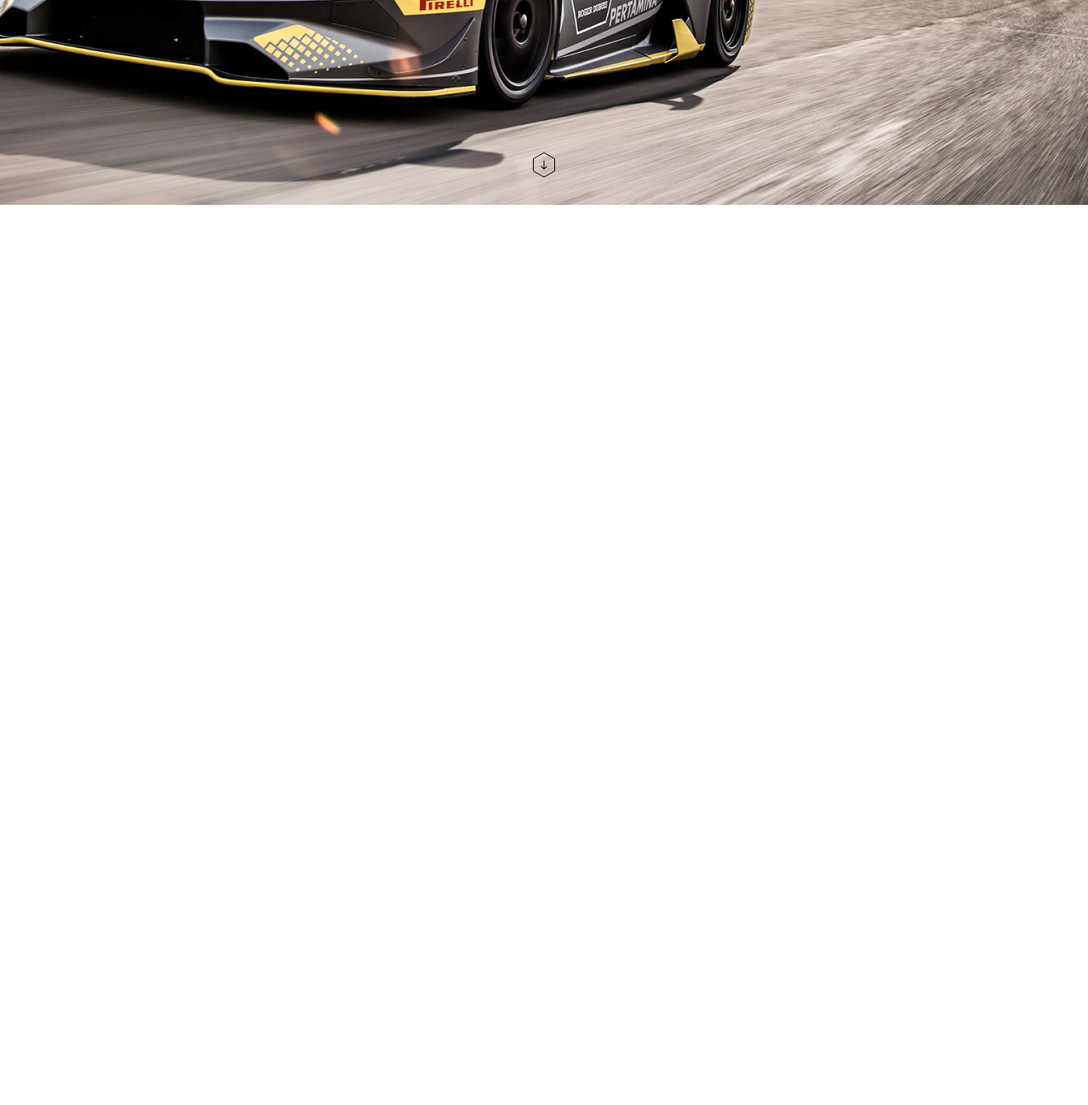
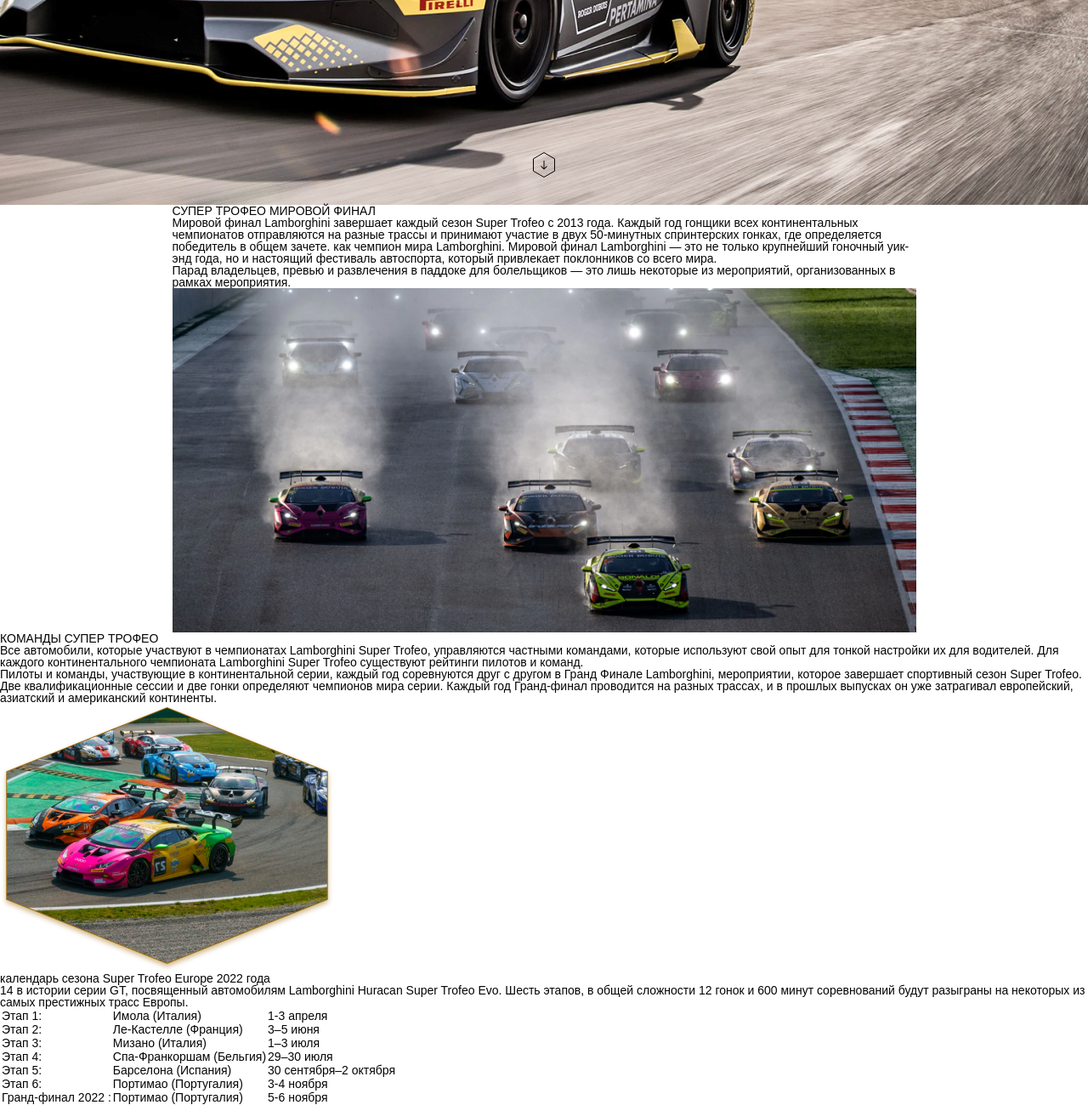
Before and after one commit to AndreyKovaleu/Lamborghini_race, a website: page src/index.html in a window 1280 px wide. Shown: the part 559-1859 px from the top of the page at 85% size. Before the commit the page ends 800 px from the top, so only its background shows below. Drawn offline with nearby package versions, Linux system fonts and the light colour scheme; files that its build step writes are made by us from their sources; files whose address does not match are found by name; a web font is replaced by a local one.

Commit message:
added three sections

```diff
--- a/gulp/version.json
+++ b/gulp/version.json
@@ -1,3 +1,3 @@
 {
-    "main": "20230207220048"
+    "main": "20230209232200"
 }
--- /dev/null
+++ b/src/html/calendar.html
@@ -0,0 +1,47 @@
+<section class="calendar">
+  <div class="calendar__container">
+    <div class="calendar__wrapper">
+      <div class="calendar__inner">
+        <h2 class="calendar__title">календарь сезона Super Trofeo Europe 2022 года</h2>
+        <p class="calendar__text">14 в истории серии GT, посвященный автомобилям Lamborghini Huracan Super Trofeo Evo. Шесть этапов, в общей сложности 12 гонок и 600 минут соревнований будут разыграны на некоторых из самых престижных трасс Европы.</p>
+      </div>
+      <table class="calendar__table">
+        <tr>
+          <td>Этап 1:</td>
+          <td>Имола (Италия)</td>
+          <td>1-3 апреля</td>
+        </tr>
+        <tr>
+          <td>Этап 2:</td>
+          <td>Ле-Кастелле (Франция)</td>
+          <td>3–5 июня</td>
+        </tr>
+        <tr>
+          <td>Этап 3:</td>
+          <td>Мизано (Италия)</td>
+          <td>1–3 июля</td>
+        </tr>
+        <tr>
+          <td>Этап 4:</td>
+          <td>Спа-Франкоршам (Бельгия)</td>
+          <td>29–30 июля</td>
+        </tr>
+        <tr>
+          <td>Этап 5:</td>
+          <td>Барселона (Испания)</td>
+          <td>30 сентября–2 октября</td>
+        </tr>
+        <tr>
+          <td>Этап 6:</td>
+          <td>Портимао (Португалия)</td>
+          <td>3-4 ноября</td>
+        </tr>
+        <tr>
+          <td>Гранд-финал 2022 :</td>
+          <td>Портимао (Португалия)</td>
+          <td>5-6 ноября</td>
+        </tr>
+      </table>
+    </div>
+  </div>
+</section>
--- /dev/null
+++ b/src/html/teams.html
@@ -0,0 +1,14 @@
+<section class="teams">
+  <div class="teams__container">
+    <div class="teams__wrapper">
+      <div class="teams__inner">
+        <h2 class="teams__title">КОМАНДЫ СУПЕР ТРОФЕО</h2>
+        <div class="teams__text-box">
+          <p class="teams__text">Все автомобили, которые участвуют в чемпионатах Lamborghini Super Trofeo, управляются частными командами, которые используют свой опыт для тонкой настройки их для водителей. Для каждого континентального чемпионата Lamborghini Super Trofeo существуют рейтинги пилотов и команд.</p>
+          <p class="teams__text teams__text--bold">Пилоты и команды, участвующие в континентальной серии, каждый год соревнуются друг с другом в Гранд Финале Lamborghini, мероприятии, которое завершает спортивный сезон Super Trofeo. Две квалификационные сессии и две гонки определяют чемпионов мира серии. Каждый год Гранд-финал проводится на разных трассах, и в прошлых выпусках он уже затрагивал европейский, азиатский и американский континенты.</p>
+        </div>
+      </div>
+      <img class="teams__img" src="@img/teams__race.png" alt="race">
+    </div>
+  </div>
+</section>
--- /dev/null
+++ b/src/html/world-final.html
@@ -0,0 +1,12 @@
+<section class="world-final">
+  <div class="world-final__container">
+    <div class="world-final__wrapper">
+      <h2 class="world-final__title">СУПЕР ТРОФЕО МИРОВОЙ ФИНАЛ</h2>
+      <div class="world-final__text-box">
+        <p class="world-final__text">Мировой финал Lamborghini завершает каждый сезон Super Trofeo с 2013 года. Каждый год гонщики всех континентальных чемпионатов отправляются на разные трассы и принимают участие в двух 50-минутных спринтерских гонках, где определяется победитель в общем зачете. как чемпион мира Lamborghini. Мировой финал Lamborghini — это не только крупнейший гоночный уик-энд года, но и настоящий фестиваль автоспорта, который привлекает поклонников со всего мира.</p>
+        <p class="world-final__text world-final__text--bold">Парад владельцев, превью и развлечения в паддоке для болельщиков — это лишь некоторые из мероприятий, организованных в рамках мероприятия.</p>
+      </div>
+      <img class="world-final__img" src="@img/world-final__race.jpg" alt="race">
+    </div>
+  </div>
+</section>
--- a/src/index.html
+++ b/src/index.html
@@ -6,6 +6,9 @@
   @@include('html/header.html', {})
   <main class="main">
     @@include('html/promo.html', {})
+    @@include('html/world-final.html', {})
+    @@include('html/teams.html', {})
+    @@include('html/calendar.html', {})
   </main>
 
   <!-- <script src="js/app.min.js"></script> -->
--- a/src/scss/base/_templates.scss
+++ b/src/scss/base/_templates.scss
@@ -4,8 +4,14 @@
   padding: 0 10px;
 }
 
+%container-medium {
+  max-width: 907px;
+  margin: 0 auto;
+  padding: 0 10px;
+}
+
 %container-min {
-  max-width: 1220px;
+  max-width: 895px;
   margin: 0 auto;
   padding: 0 10px;
 }
--- /dev/null
+++ b/src/scss/blocks/_world-final.scss
@@ -0,0 +1,23 @@
+.world-final {
+  &__container {
+    @extend %container-min;
+  }
+
+  &__wrapper {
+  }
+
+  &__title {
+  }
+
+  &__text-box {
+  }
+
+  &__text {
+  }
+
+  &__text--bold {
+  }
+
+  &__img {
+  }
+}
--- a/src/scss/style.scss
+++ b/src/scss/style.scss
@@ -13,3 +13,9 @@
 @import "blocks/nav_media";
 @import "blocks/promo";
 @import "blocks/promo_media";
+@import "blocks/world-final";
+@import "blocks/world-final_media";
+@import "blocks/teams";
+@import "blocks/teams_media";
+@import "blocks/calendar";
+@import "blocks/calendar_media";
```
Also changed, not shown: src/img/teams__race.png (added), src/img/world-final__race.jpg (added), src/scss/blocks/_calendar.scss (added), src/scss/blocks/_calendar_media.scss (added), src/scss/blocks/_teams.scss (added), src/scss/blocks/_teams_media.scss (added), src/scss/blocks/_world-final_media.scss (added).
